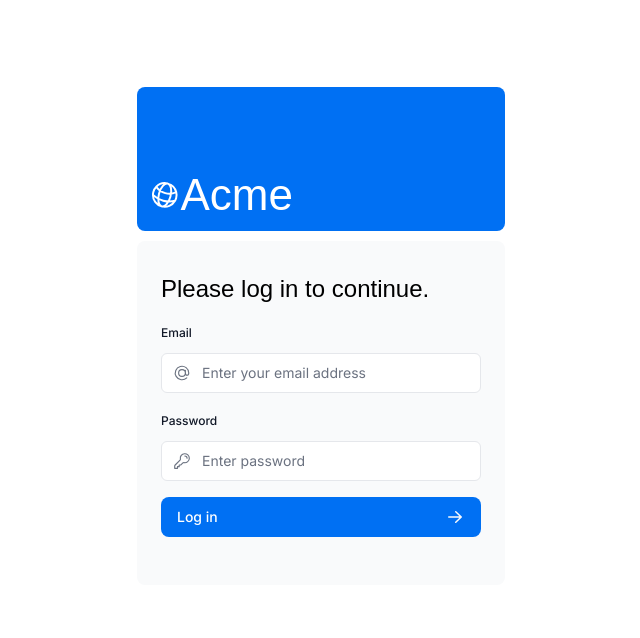
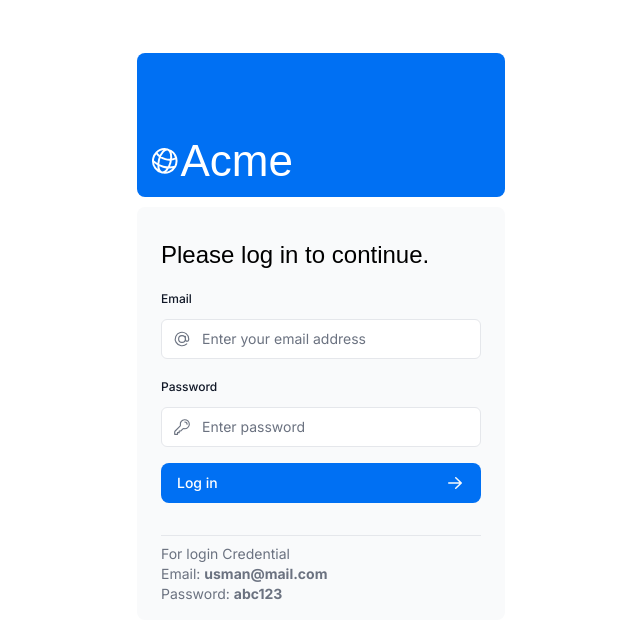
Before and after one commit to usman26392/finance-dashboard, a Next.js app: page /login in a window 1280 px wide. Shown: the top 638 px of the page, without its empty margins (319-959 px from the left). Built offline with nearby package versions, Linux system fonts and the light colour scheme; a web font is replaced by a local one.

Commit message:
fix: update password for user 'Usman' and add login credentials to the login form

```diff
--- a/app/ui/login-form.tsx
+++ b/app/ui/login-form.tsx
@@ -73,6 +73,15 @@ export default function LoginForm() {
             </>
           )}
         </div>
+        <div className="border-t border-gray-200 pt-2">
+            <p className="text-sm text-gray-500">For login Credential</p>
+            <p className="text-sm text-gray-500">
+              Email: <strong>usman@mail.com</strong>
+            </p>
+            <p className="text-sm text-gray-500">
+              Password: <strong>abc123</strong>
+            </p>
+          </div>
       </div>
     </form>
   );
```
Also changed, not shown: app/lib/placeholder-data.js.
